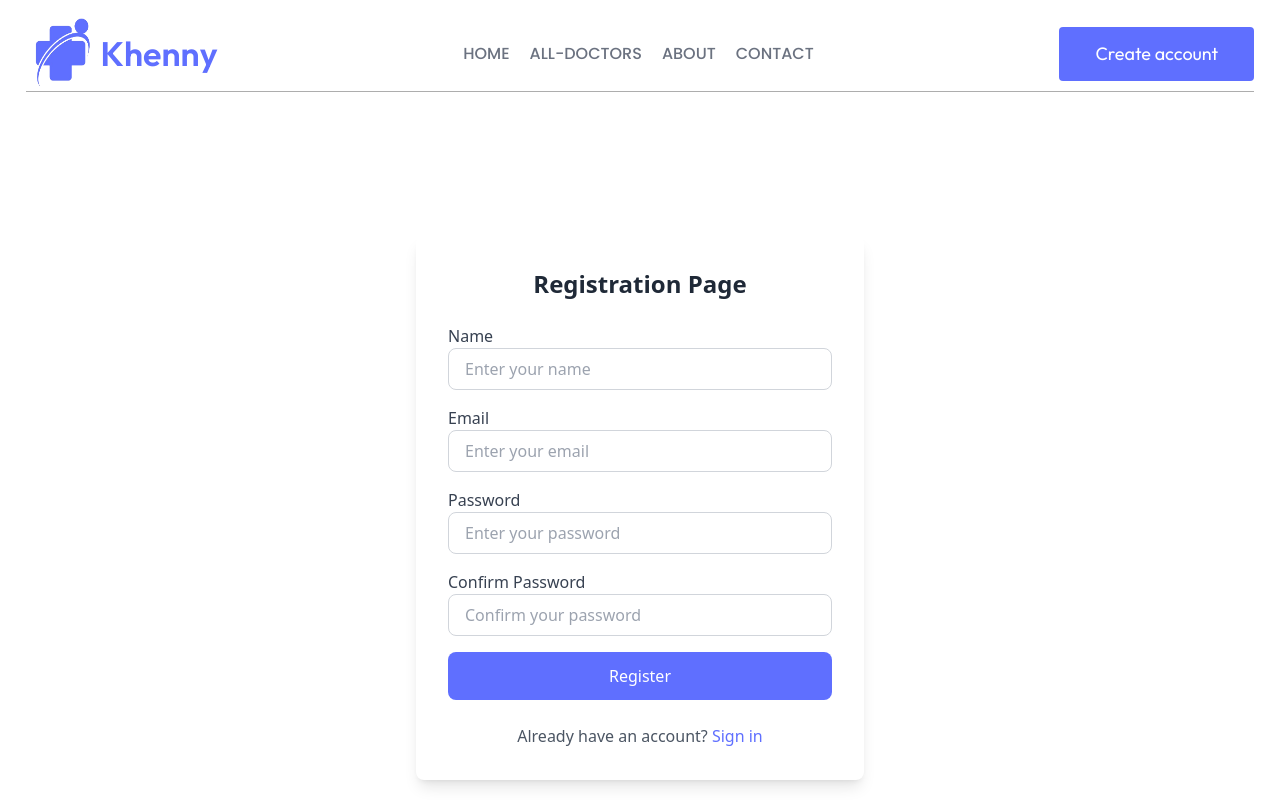
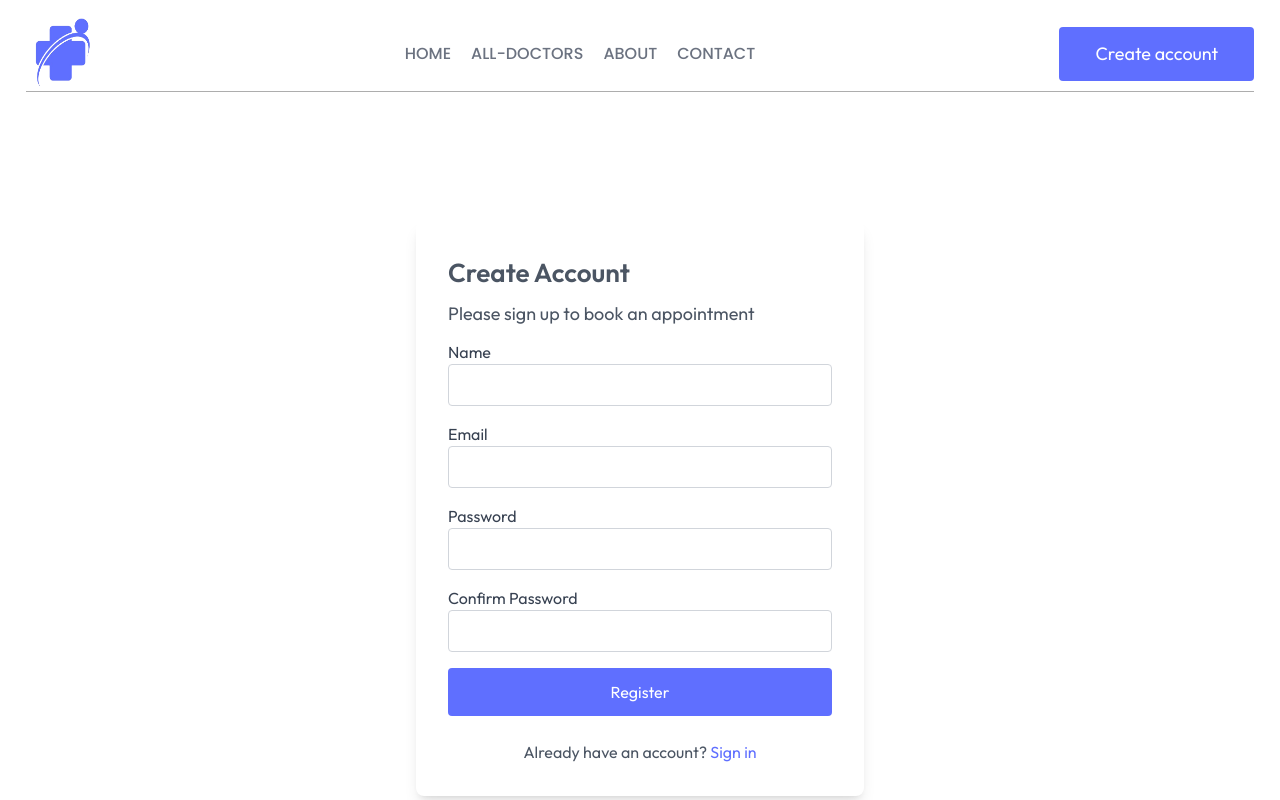
Before and after one commit to Kolawole-kehinde/Doctors-Appointment-App, a React (Vite) app: page /auth/register in a window 1280 px wide. Shown: the top 800 px of the page. Built offline with nearby package versions, Linux system fonts and the light colour scheme.

Commit message:
Refactored RegisterPage to reduce boilerplate by mapping input fields dynamically.

```diff
--- a/src/App.jsx
+++ b/src/App.jsx
@@ -1,41 +1,40 @@
-import React from 'react'
-import { Route, Routes } from 'react-router'
-import HomePage from './Pages/Homepage'
-import Doctors from './Pages/Doctors'
-import AboutPage from './Pages/About'
-import ContactPage from './Pages/Contact'
-import MyProfilePage from './Pages/MyProfile'
-import MyAppointment from './Pages/MyAppointment'
-import Footer from './Componets/layout/Footer'
-import Navbar from './Componets/layout/Navbar'
-import LoginPage from './Pages/auth/Login'
-import RegisterPage from './Pages/auth/Register'
+import React from "react";
+import { Route, Routes } from "react-router";
+import HomePage from "./Pages/Homepage";
+import AboutPage from "./Pages/About";
+import ContactPage from "./Pages/Contact";
+import MyProfilePage from "./Pages/MyProfile";
+import MyAppointment from "./Pages/MyAppointment";
+import Footer from "./Componets/layout/Footer";
+import Navbar from "./Componets/layout/Navbar";
+import LoginPage from "./Pages/auth/Login";
+import RegisterPage from "./Pages/auth/Register";
+import Doctors from "./Pages/Doctors";
 
 const App = () => {
   return (
     <>
-    <Navbar/>
+      <Navbar />
       <Routes>
-         <Route path='/'>
+        <Route path="/">
+          <Route path="auth">
+            <Route path="login" element={<LoginPage />} />
+            <Route path="register" element={<RegisterPage />} />
+          </Route>
 
-           <Route path='/auth'>
-           <Route path='login' element={<LoginPage/>}/>
-           <Route path='register' element={<RegisterPage/>}/>
-           </Route>
+          <Route index element={<HomePage />} />
+          <Route path="doctors/:speciality?" element={<Doctors />} />
+          <Route path="about" element={<AboutPage />} />
+          <Route path="contact" element={<ContactPage />} />
+          <Route path="profile" element={<MyProfilePage />} />
+          <Route path="my-appointment" element={<MyAppointment />} />
+          <Route path="appointment/:docId" element={<MyAppointment />} />
+        </Route>
+      </Routes>
 
-         <Route index element={<HomePage />} />
-         <Route path='doctors/:speciality' element={<Doctors/>}/>
-         <Route path='about' element={<AboutPage/>}/>
-         <Route path='contact' element={<ContactPage/>}/>
-         <Route path='profile' element={<MyProfilePage/>}/>
-         <Route path='my-appointment' element={<MyAppointment/>}/>
-         <Route path='appointment/:docId' element={<MyAppointment/>}/>
-         </Route>
-      </Routes>
-      <Footer/>
+      <Footer />
+    </>
+  );
+};
 
-    </>
-  )
-}
-
-export default App
+export default App;
--- a/src/Componets/Banner.jsx
+++ b/src/Componets/Banner.jsx
@@ -1,4 +1,5 @@
 import React from 'react'
+import { Link } from 'react-router'
 
 const Banner = () => {
   return (
@@ -9,7 +10,10 @@ const Banner = () => {
                <div className='text-xl sm:text-2xl md:text-3xl  lg:text-5xl font-bold text-white'>
                <p>Book Appointment </p>
                <p className='mt-4'>With 100+ Trusted Doctors</p>
-                 <button className='bg-secondary w-[214px] h-[60px] text-primary font-normal text-xl mt-6 rounded cursor-pointer outline-none hover:scale-105 transition-all'>Create account</button>
+               <Link to="/auth/register">
+               <button className='bg-secondary w-[214px] h-[60px] text-primary font-normal text-xl mt-6 rounded cursor-pointer outline-none hover:scale-105 transition-all'>Create account</button>
+               </Link>
+
                </div>
             </div>
              <div className='hidden md:block md:w-1/2 lg:w-[380px] relative'>
--- a/src/Componets/ShowCase.jsx
+++ b/src/Componets/ShowCase.jsx
@@ -10,7 +10,7 @@ const ShowCase = () => {
             Book Appointment <br />
             With Trusted Doctors
           </h1>
-          <div className="flex flex-col md:flex-row items-center gap-3 text-white text-sm font-light">
+          <div className="flex flex-col md:flex-row items-center gap-3 mb-6 text-white text-sm font-light">
             <img
               src="/images/group_profiles.png"
               alt="group_profiles"
@@ -33,7 +33,7 @@ const ShowCase = () => {
         {/* Right Section - Hero Image */}
         <div className="md:w-1/2 relative">
           <img
-            src="/images/doc-header-img.svg"
+            src="/images/show2.png"
             alt="ShowCase-image"
             className="w-full md:absolute bottom-0 h-auto rounded-lg "
           />
--- a/src/Componets/layout/Footer.jsx
+++ b/src/Componets/layout/Footer.jsx
@@ -3,7 +3,7 @@ import Logo from './logo';
 
 const Footer = () => {
   return (
-    <footer className="wrapper py-10 font-outfit px-4 lg:px-0">
+    <footer className="wrapper py-10 font-outfit px-4 lg:px-0 text-secondary-300">
       <div className="flex flex-col sm:grid grid-cols-[3fr_1fr_1fr] gap-14 my-10 mt-10 lg:mt-40 text-sm">
         {/* Company Description Section */}
         <div className="w-full max-w-[646px]">
--- a/src/Componets/layout/logo.jsx
+++ b/src/Componets/layout/logo.jsx
@@ -4,14 +4,13 @@ import { NavLink } from "react-router";
 const Logo = ({toggleMenu}) => {
   return (
     <>
-      <NavLink to="/" className="flex items-center">
+      <NavLink to="/">
         <img
           src="/images/logo-2.png"
           alt="Logo"
           className="size-[50px] md:size-[75px]"
           onClick={toggleMenu}
         />
-        <p className="text-[34px] font-semibold font-outfit text-primary capitalize">Khenny</p>
       </NavLink>
     </>
   );
--- a/src/Pages/auth/Register.jsx
+++ b/src/Pages/auth/Register.jsx
@@ -1,65 +1,41 @@
 import React from 'react';
 import { Link } from 'react-router';
+import { registerLists } from '../../constant/auth';
+
 
 const RegisterPage = () => {
   return (
-    <div className="min-h-screen flex items-center justify-center">
+    <div className="min-h-screen flex items-center justify-center font-outfit text-secondary-300">
       <div className="bg-white p-8 rounded-lg shadow-lg w-full max-w-md">
-        <h2 className="text-2xl font-bold text-center mb-6 text-gray-800">Registration Page</h2>
+        <h2 className="text-[26px] font-semibold mb-2">Create Account</h2>
+        <p className="text-lg font-normal mb-3">Please sign up to book an appointment</p>
+
         <form className="space-y-4">
-          <div>
-            <label htmlFor="name" className="block text-gray-700">Name</label>
-            <input
-              type="text"
-              id="name"
-              name="name"
-              className="w-full px-4 py-2 border border-gray-300 rounded-lg focus:outline-none focus:ring-2 focus:ring-primary-100"
-              placeholder="Enter your name"
-            />
-          </div>
-
-          <div>
-            <label htmlFor="email" className="block text-gray-700">Email</label>
-            <input
-              type="email"
-              id="email"
-              name="email"
-              className="w-full px-4 py-2 border border-gray-300 rounded-lg focus:outline-none focus:ring-2 focus:ring-primary-100"
-              placeholder="Enter your email"
-            />
-          </div>
-
-          <div>
-            <label htmlFor="password" className="block text-gray-700">Password</label>
-            <input
-              type="password"
-              id="password"
-              name="password"
-              className="w-full px-4 py-2 border border-gray-300 rounded-lg focus:outline-none focus:ring-2 focus:ring-primary-100"
-              placeholder="Enter your password"
-            />
-          </div>
-
-          <div>
-            <label htmlFor="confirmPassword" className="block text-gray-700">Confirm Password</label>
-            <input
-              type="password"
-              id="confirmPassword"
-              name="confirmPassword"
-              className="w-full px-4 py-2 border border-gray-300 rounded-lg focus:outline-none focus:ring-2 focus:ring-primary-100"
-              placeholder="Confirm your password"
-            />
-          </div>
+          {
+            registerLists?.map(({ name, type, label, placeholder }) => (
+              <div key={name} className="mb-4">
+                <label htmlFor={name} className="block text-gray-700">{label}</label>
+                <input
+                  type={type}
+                  name={name}
+                  id={name}
+                  placeholder={placeholder}
+                  className="w-full px-4 py-2 border border-gray-300 rounded focus:outline-none focus:ring-2 focus:ring-primary-100"
+                />
+              </div>
+            ))
+          }
 
           <button
             type="submit"
-            className="w-full bg-primary text-white py-3 rounded-lg hover:bg-primary-200 transition-all"
+            className="w-full bg-primary text-white py-3 rounded cursor-pointer hover:scale-105 transition-all"
           >
             Register
           </button>
         </form>
+
         <p className="text-center text-gray-600 mt-6">
-          Already have an account? <Link to="/auth/login" className="text-primary hover:underline">Sign in</Link>
+          Already have an account? <Link to="/auth/login" className="text-primary text-base hover:underline">Sign in</Link>
         </p>
       </div>
     </div>
--- /dev/null
+++ b/src/constant/auth.js
@@ -0,0 +1,28 @@
+
+
+export const registerLists = [
+    {
+      name: "name",
+      type: "text",
+      label: "Name",
+      Placeholder: "Enter your name",
+    },
+    {
+      name: "email",
+      type: "email",
+      label: "Email",
+      Placeholder: "Enter your Email",
+    },
+    {
+      name: "password",
+      type: "password",
+      label: "Password",
+      Placeholder: "Enter your Password",
+    },
+    {
+      name: "password",
+      type: "password",
+      label: "Confirm Password",
+      Placeholder: "Confirm your password",
+    },
+]
```
Also changed, not shown: src/Pages/auth/Login.jsx (+7 -5 lines), public/images/show.jpg (added), public/images/show2.png (added).
